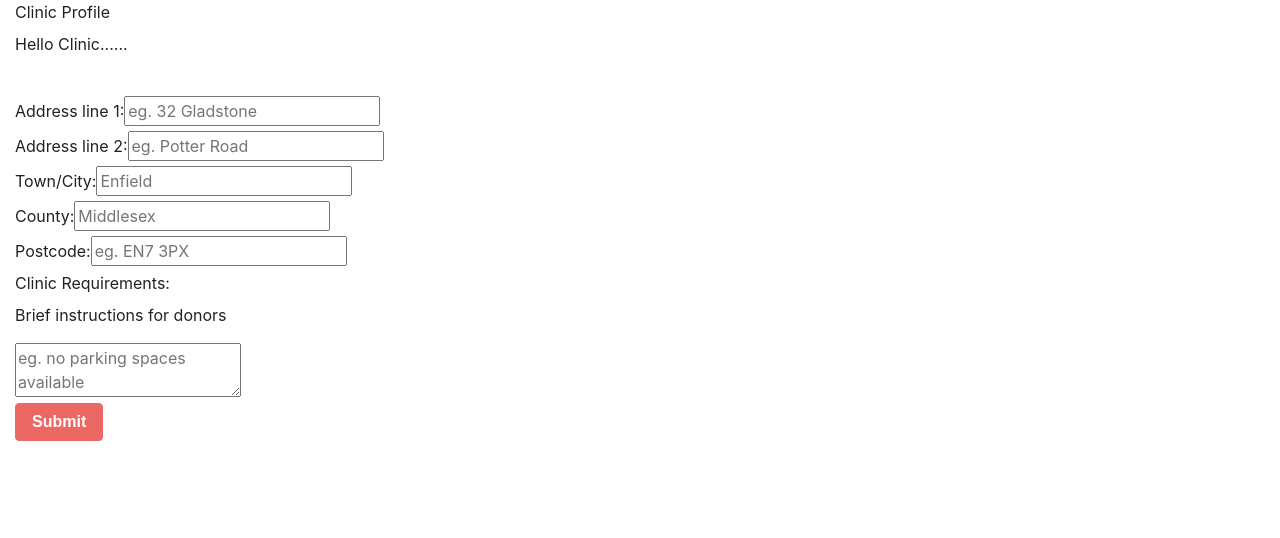
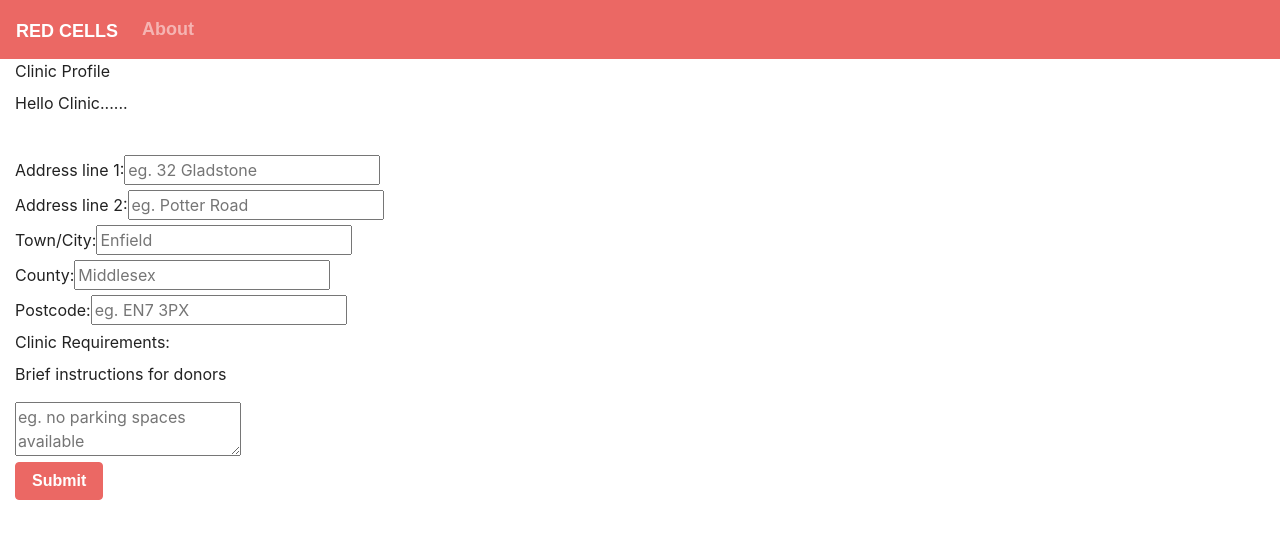
Before and after one commit to hjc86/blood_app, a React (Create React App) app in the folder frontend/: page /clinic-profile in a window 1280 px wide. Shown: the top 538 px of the page. Built offline with nearby package versions, Linux system fonts and the light colour scheme; a web font is replaced by a local one.

Commit message:
create dashboards

```diff
--- a/frontend/src/App.js
+++ b/frontend/src/App.js
@@ -2,8 +2,10 @@ import React from 'react';
 import { Link, BrowserRouter as Router, Route, Switch } from 'react-router-dom';
 
 import Homepage from './containers/homepage';
-import Donor from './components/donor_profile';
-import Clinic from './components/clinic_profile';
+import DonorProfile from './components/donor_profile';
+import ClinicProfile from './components/clinic_profile';
+import ClinicDashboard from './components/clinic_dashboard';
+import DonorDashboard from './components/donor_dashboard';
 
 const App = () => {
     return (
@@ -18,23 +20,23 @@ const App = () => {
                   <Route
                       path='/donor-profile'
                       exact
-                      component={Donor}
+                      component={DonorProfile}
 
                   />
                   <Route
                       path='/clinic-profile'
                       exact
-                      component={Clinic}
+                      component={ClinicProfile}
                   />
                   <Route
                       path='/donor-dashboard'
                       exact
-                      component={Clinic}
+                      component={DonorDashboard}
                   />
                   <Route
                       path='/clinic-dashboard'
                       exact
-                      component={Clinic}
+                      component={ClinicDashboard}
                   />
                </Switch>
             </Router>
--- a/frontend/src/components/clinic_dashboard.js
+++ b/frontend/src/components/clinic_dashboard.js
@@ -3,9 +3,11 @@ import React from 'react';
 class ClinicDashboard extends React.Component {
 
     render() {
-        return {
+        return (
 
-        }
+            <h1>Hello im ClinicDashboard</h1>
+
+        )
     }
 }
 
--- a/frontend/src/components/clinic_profile.js
+++ b/frontend/src/components/clinic_profile.js
@@ -1,9 +1,14 @@
 import React from 'react';
+import { Link } from 'react-router-dom';
+
+import NavBar from './navbar_home';
 
 class Clinic extends React.Component {
 
     render() {
         return (
+            <div>
+                <NavBar />
                 <div className="container-fluid">
                     <form>
                         <label>Clinic Profile</label>
@@ -53,9 +58,9 @@ class Clinic extends React.Component {
                         </textarea>
                         <br />
                         </form>
-                    <button className='passwordButton btn btn-primary' type='submit'>Submit</button>
+                        <Link to={{pathname:'/clinic-dashboard'}}><button className='passwordButton btn btn-primary' type='submit'>Submit</button></Link>
                     </div>
-
+        </div>
         )
     }
 }
--- /dev/null
+++ b/frontend/src/components/donor_dashboard.js
@@ -0,0 +1,12 @@
+import React from 'react';
+
+class DonorDashboard extends React.Component {
+
+    render() {
+        return (
+            <h1>Hello im Donor Dashboard</h1>
+        )
+    }
+}
+
+export default DonorDashboard;
--- a/frontend/src/components/donor_profile.js
+++ b/frontend/src/components/donor_profile.js
@@ -1,10 +1,14 @@
 import React from 'react';
+import { Link } from 'react-router-dom';
 
+import NavBar from './navbar_home';
 class Donor extends React.Component {
 
     render() {
         return (
-            <div className="container-fluid">
+            <div>
+                <NavBar />
+                <div className="container-fluid">
                 <form>
                     <label>Donor Profile</label>
                     <p>By creating this account......</p>
@@ -36,7 +40,8 @@ class Donor extends React.Component {
                         placeholder="eg. CR3 6LD">
                     </input>
                     </form>
-                    <button className='passwordButton btn btn-primary' type='submit'>Create</button>
+                    <Link to={{pathname:'/donor-dashboard'}}><button className='passwordButton btn btn-primary' type='submit'>Create</button></Link>
+                </div>
                 </div>
 
         )
```
Also changed, not shown: frontend/src/containers/clinic_page.js (deleted), frontend/src/containers/donor_page.js (deleted). Lines whose indentation alone changed are shown as unchanged.
